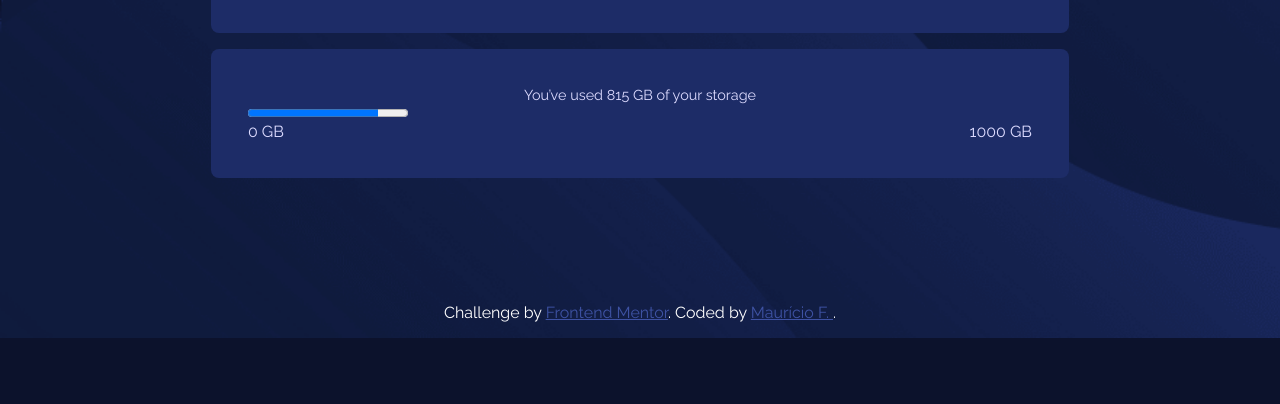
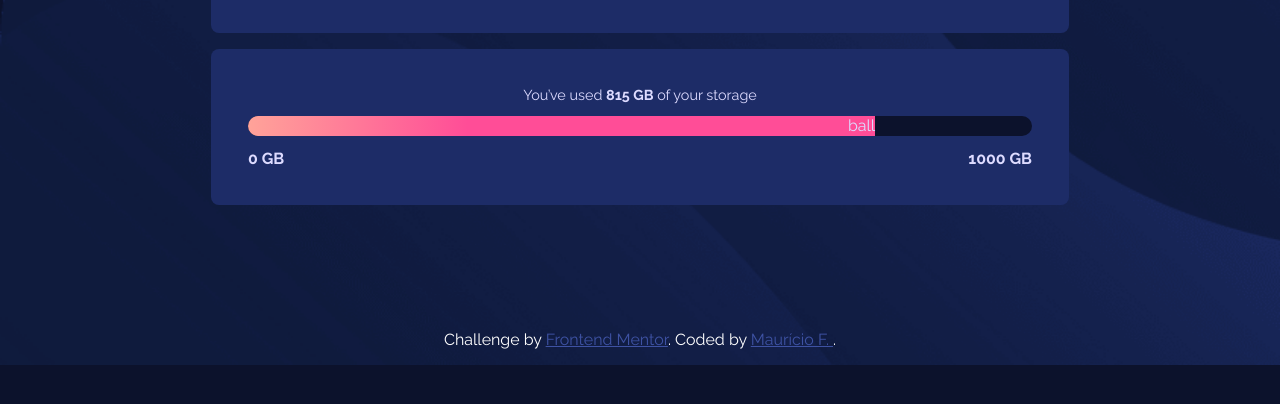
Before and after one commit to mauriciompf/Fylo-Data-Storage-Component, a plain HTML site: page index.html in a window 1280 px wide. Shown: the part 272-676 px from the top of the page. Drawn offline with Linux system fonts and the light colour scheme.

Commit message:
Update index.html

```diff
--- a/index.html
+++ b/index.html
@@ -24,14 +24,18 @@
       </div>
     </div>
     <div class="box box-two">
-      <p>You’ve used 815 GB of your storage</p>
+      <p>You’ve used <span class="span">815 GB</span> of your storage</p>
       <div class="float">
-        <span>185 GB Left</span>
+        <span class="span">185 GB Left</span>
       </div>
-      <progress id="progress-bar" value="815" max="1000"></progress>
+      <div class="progress-box">
+          <span class="progress-value">
+            <span class="ball">ball</span>
+          </span>
+      </div>
       <div class="gb-box">
-        <span>0 GB</span>
-        <span>1000 GB</span>
+        <span class="span">0 GB</span>
+        <span class="span">1000 GB</span>
       </div>
     </div>
   </main>
```
